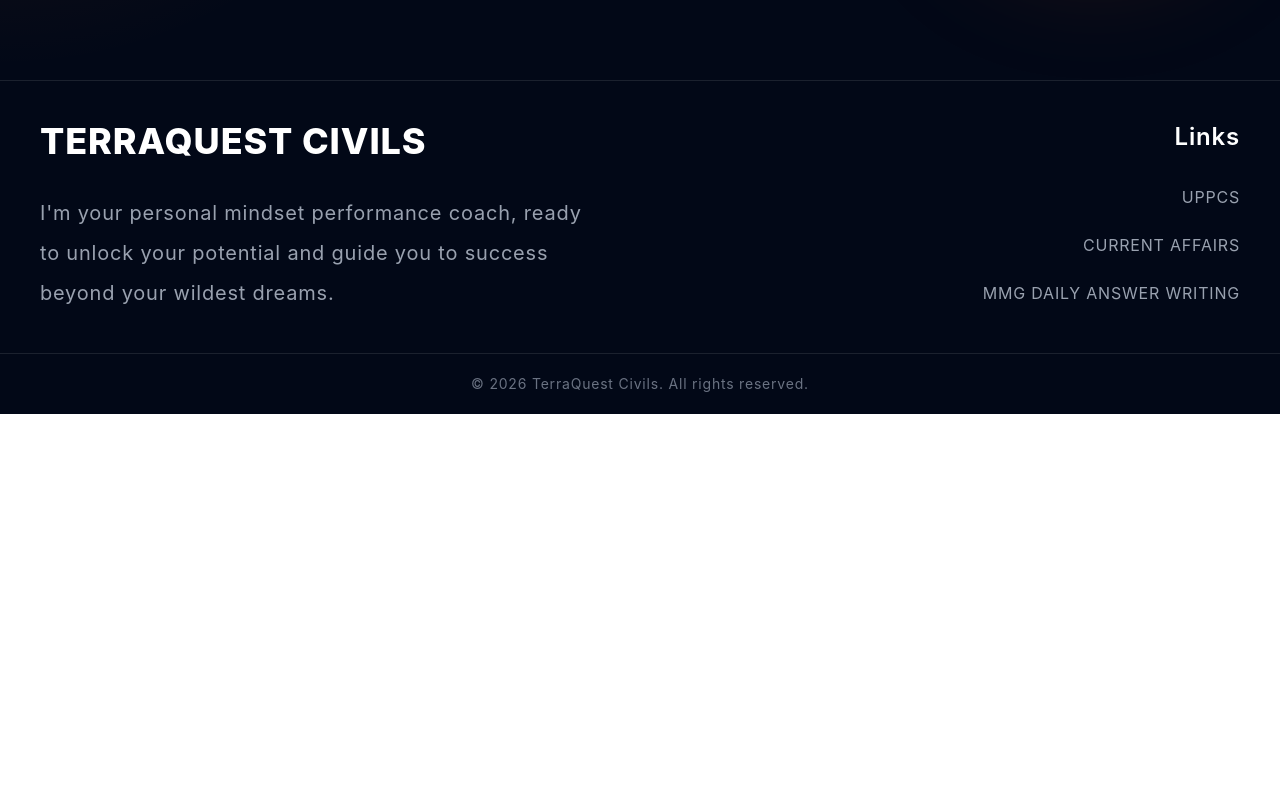
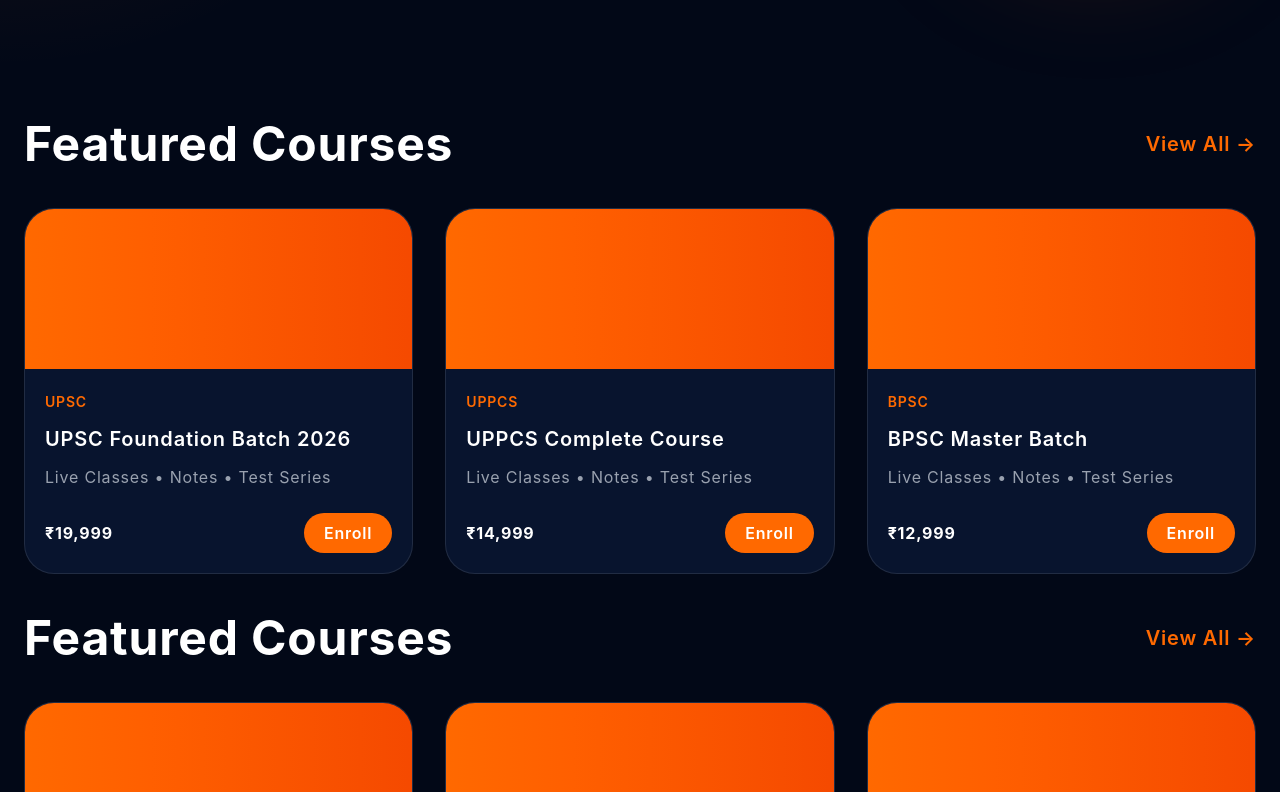
Before and after one commit to aryan9870/Terra-Quest-Modern, a React (Vite) app in the folder client/: page /cources in a window 1280 px wide. Shown: the part 508-1300 px from the top of the page. Before the commit the page ends 922 px from the top, so only its background shows below. Built offline with nearby package versions, Linux system fonts and the light colour scheme.

Commit message:
add courseGrid_2 component

```diff
--- /dev/null
+++ b/client/src/components/CourseCard.jsx
@@ -0,0 +1,40 @@
+import React from 'react'
+
+const CourseCard = ({course}) => {
+  return (
+    <div
+            key={course.id}
+            className="bg-[#08142E] cursor-pointer rounded-[30px] overflow-hidden border border-white/10 hover:border-orange-500 transition"
+          >
+            {/* Thumbnail */}
+            <div className="h-40 bg-gradient-to-r from-orange-500 to-orange-600"></div>
+
+            {/* Content */}
+            <div className="p-5">
+              <span className="text-orange-500 text-sm font-semibold">
+                {course.category}
+              </span>
+
+              <h3 className="text-white text-xl font-semibold mt-3">
+                {course.title}
+              </h3>
+
+              <p className="text-gray-400 mt-3">
+                Live Classes • Notes • Test Series
+              </p>
+
+              <div className="flex items-center justify-between mt-6">
+                <span className="text-white text-md font-bold">
+                  {course.price}
+                </span>
+
+                <button className="bg-orange-500 font-semibold hover:bg-orange-600 px-5 py-2 rounded-full text-white">
+                  Enroll
+                </button>
+              </div>
+            </div>
+          </div>
+  )
+}
+
+export default CourseCard
--- /dev/null
+++ b/client/src/components/CoursesGrid_2.jsx
@@ -0,0 +1,49 @@
+import React from "react";
+import CourseCard from "./CourseCard";
+
+function CoursesGrid_2() {
+  const courses = [
+    {
+      id: 1,
+      title: "UPSC Foundation Batch 2026",
+      category: "UPSC",
+      price: "₹19,999",
+    },
+    {
+      id: 2,
+      title: "UPPCS Complete Course",
+      category: "UPPCS",
+      price: "₹14,999",
+    },
+    {
+      id: 3,
+      title: "BPSC Master Batch",
+      category: "BPSC",
+      price: "₹12,999",
+    },
+  ];
+
+  return (
+    <section className="max-w-7xl mx-auto px-6 my-10">
+      {/* Heading */}
+      <div className="flex justify-between items-center mb-10">
+        <h2 className="text-5xl font-bold text-white">
+          Featured Courses
+        </h2>
+
+        <button className="text-orange-500 font-semibold text-xl">
+          View All →
+        </button>
+      </div>
+
+      {/* Grid */}
+      <div className="grid lg:grid-cols-3 md:grid-cols-2 gap-8">
+        {courses.map((course) => (
+          <CourseCard key={course.id} course={course} />
+        ))}
+      </div>
+    </section>
+  );
+}
+
+export default CoursesGrid_2;
--- a/client/src/pages/Cources.jsx
+++ b/client/src/pages/Cources.jsx
@@ -1,10 +1,13 @@
 import React from "react";
 import CoursesHeroSection from "../components/CoursesHeroSection";
+import CoursesGrid_2 from "../components/CoursesGrid_2";
 
 const Cources = () => {
   return (
     <div className="overflow-x-hidden bg-[#020817] pt-16 text-gray-300 sm:pt-20 lg:pt-24">
       <CoursesHeroSection />
+      <CoursesGrid_2 />
+      <CoursesGrid_2 />
     </div>
   );
 };
```
